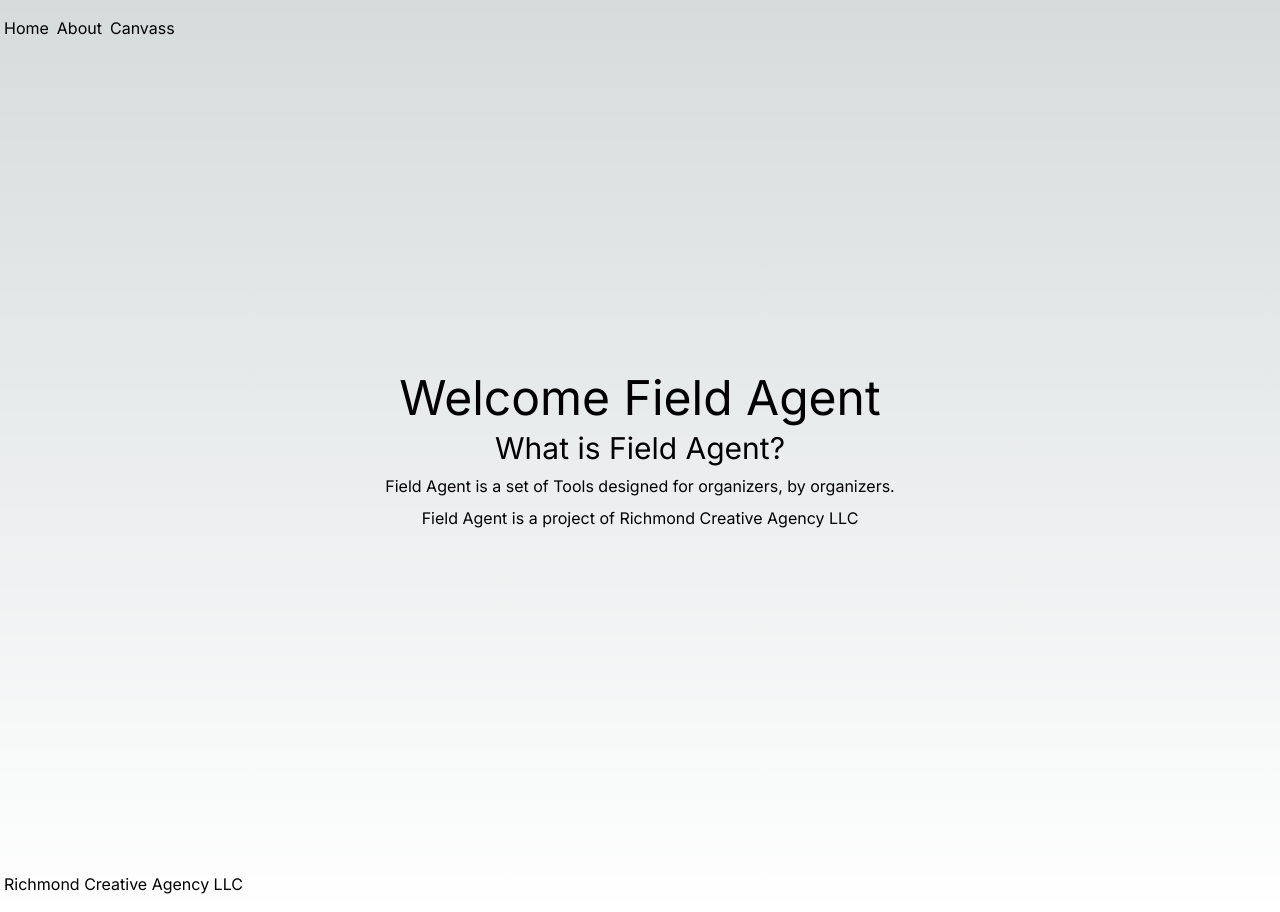
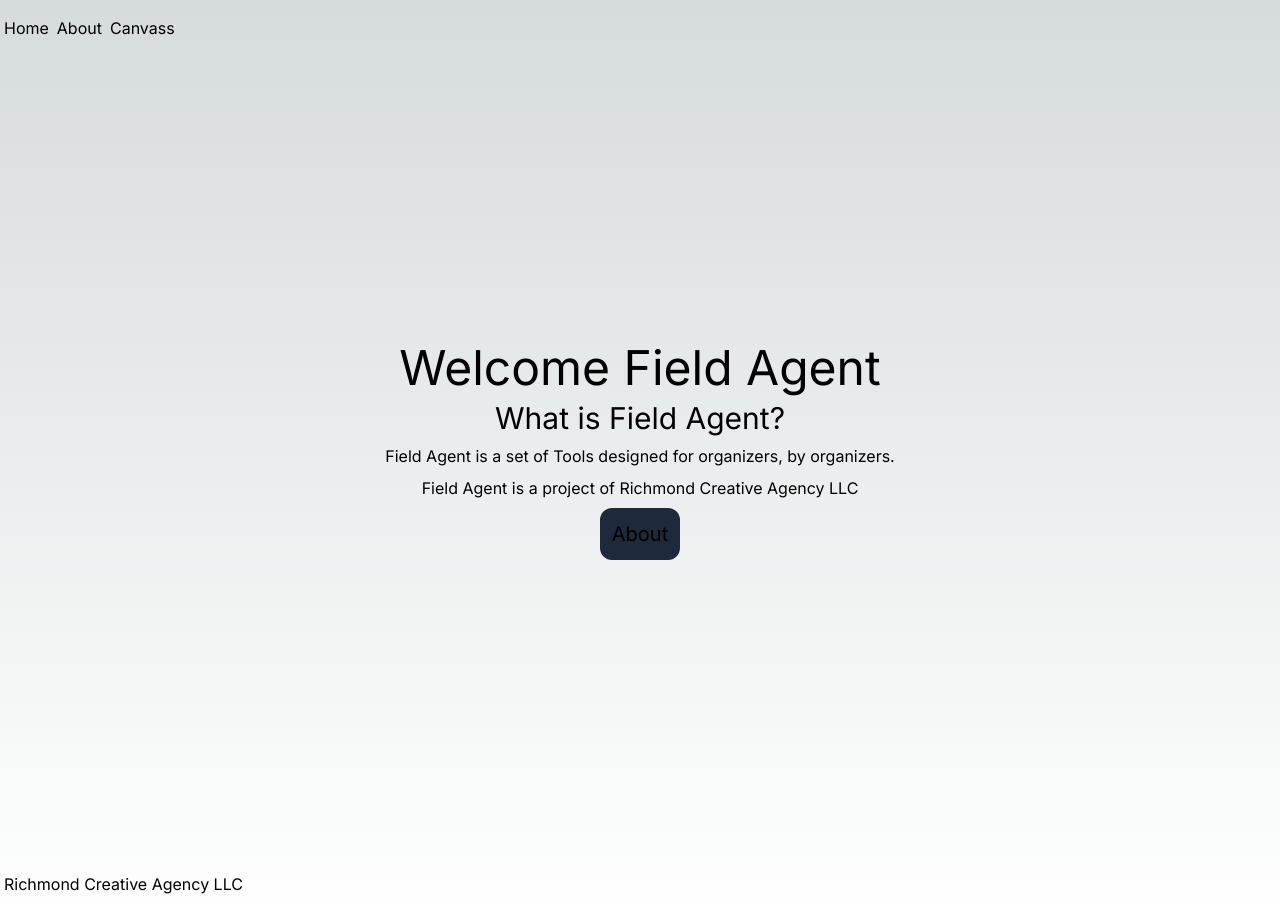
Before and after one commit to Richmond-Creative-Agency/fieldagent, a Next.js app: page / in a window 1280 px wide. Built offline with nearby package versions, Linux system fonts and the light colour scheme.

Commit message:
feature: add About Button

```diff
--- a/src/app/page.tsx
+++ b/src/app/page.tsx
@@ -5,6 +5,7 @@ import H2 from "./ui/typography/H2";
 import P from "./ui/typography/P";
 import Link from "next/link";
 import Main from "./ui/components/Main";
+import Button from "./ui/components/Button";
 export default function Home() {
   return (
     <>
@@ -13,6 +14,7 @@ export default function Home() {
       <H2>What is Field Agent?</H2>
       <P>Field Agent is a set of Tools designed for organizers, by organizers.</P>
       <P>Field Agent is a project of <Link href='https://richmondcreative.agency' >Richmond Creative Agency LLC</Link></P>
+      <P><Button href='/about'>About</Button></P>
     </Main>
 
     </>
```
